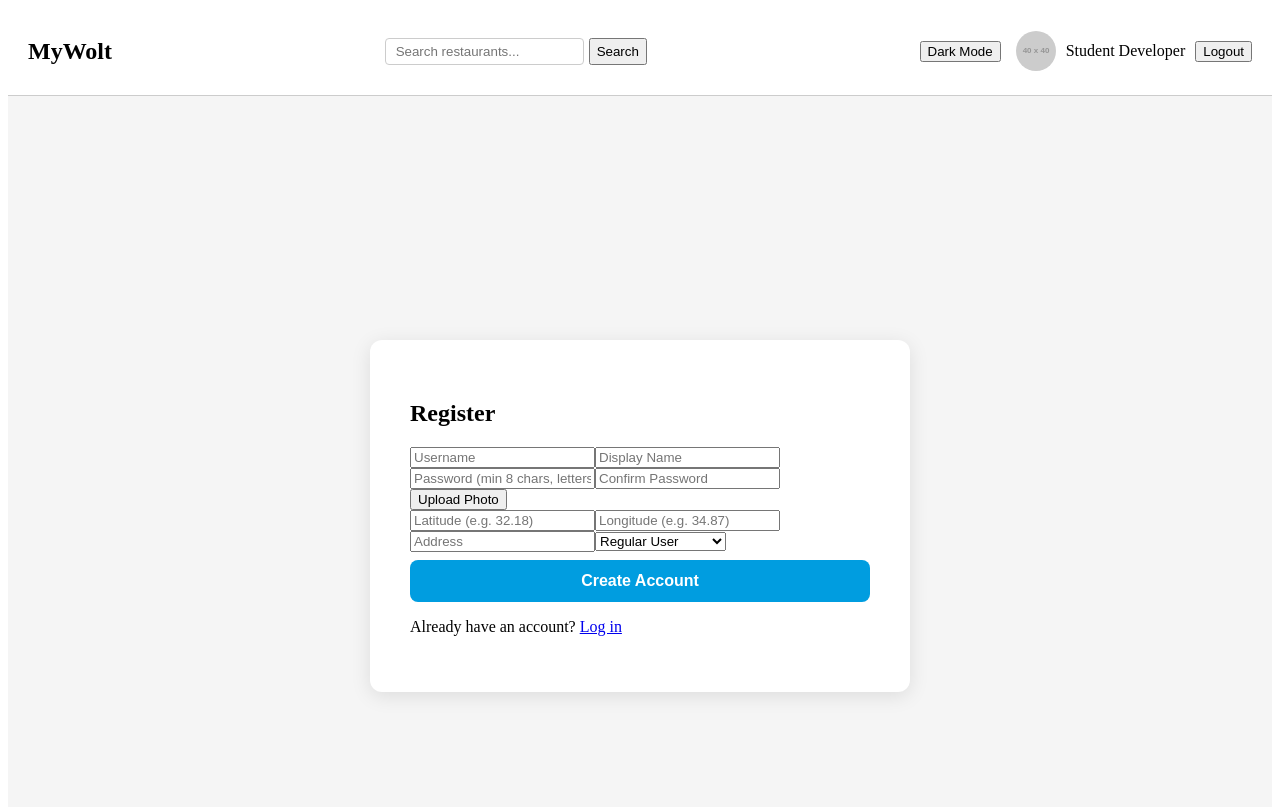
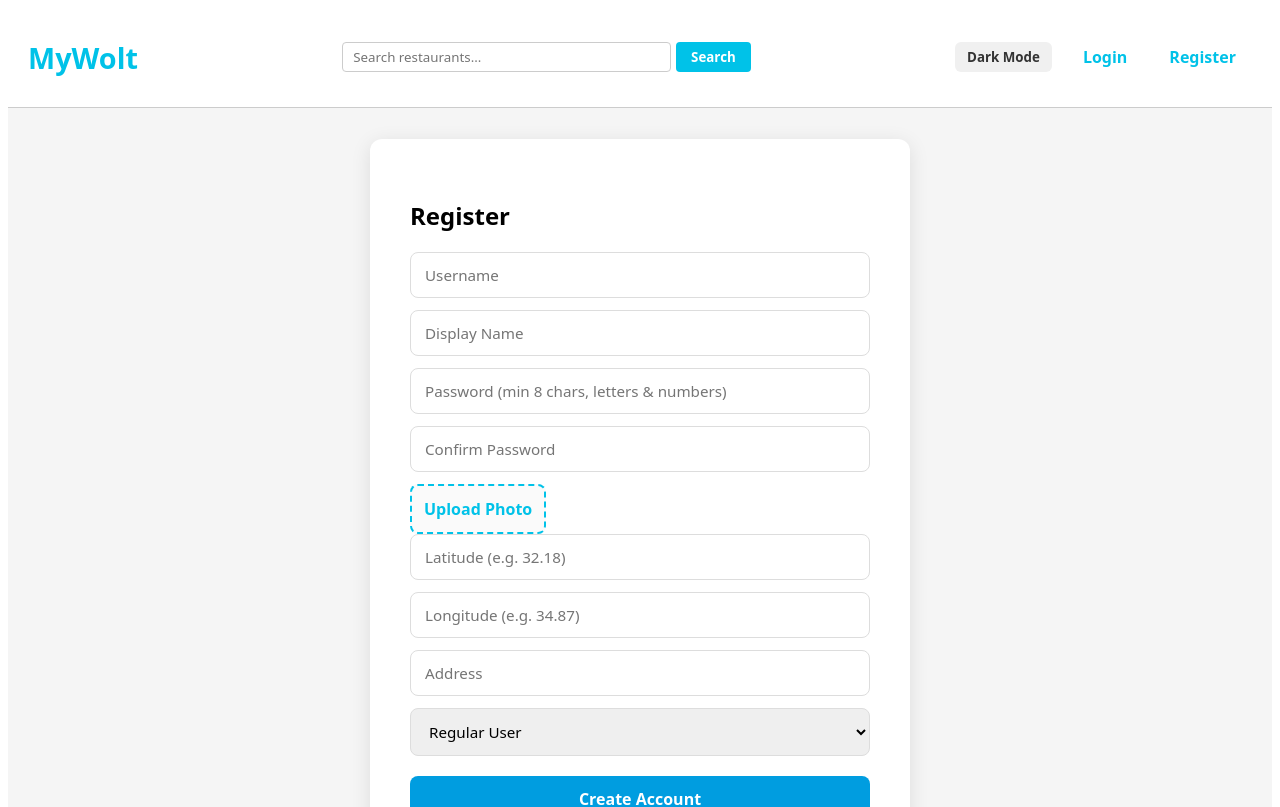
Before and after one commit to edenweinreb/ex1, a React (Create React App) app in the folder Ex1/src/ex4-react/: page /register in a window 1280 px wide. Shown: the top 807 px of the page. Built offline with nearby package versions, Linux system fonts and the light colour scheme.

Commit message:
register, login and home page styling

```diff
--- a/Ex1/src/ex4-react/src/App.js
+++ b/Ex1/src/ex4-react/src/App.js
@@ -13,10 +13,20 @@ import OrderDetail from './components/orders/OrderDetail';
 
 
 function App() {
+  const [user, setUser] = React.useState(() => {
+    const savedUser = localStorage.getItem('user');
+    return savedUser ? JSON.parse(savedUser) : null;
+  });
+
+  const handleLogout = () => {
+    localStorage.clear();
+    setUser(null);
+    window.location.href = '/login';
+  };
   return (
     <BrowserRouter>
       {/* Top navigation rendered on every page */}
-      <Header />
+      <Header currentUser={user} onLogout={handleLogout} />
 
       {/* SPA route definitions */}
       <Routes>
--- a/Ex1/src/ex4-react/src/components/auth/Register.css
+++ b/Ex1/src/ex4-react/src/components/auth/Register.css
@@ -223,3 +223,62 @@ body.dark-mode .pic-placeholder {
   background-color: #3a3a3a;
   border-color: #555;
 }
+
+.register-card input,
+.register-card select {
+  padding: 12px 14px;
+  border: 1.5px solid #ddd;
+  border-radius: 8px;
+  font-size: 0.95rem;
+  outline: none;
+  width: 100%;
+  box-sizing: border-box;
+  margin-bottom: 12px;
+  transition: border-color 0.2s;
+}
+
+.register-card input:focus,
+.register-card select:focus {
+  border-color: #00c2e8;
+  box-shadow: 0 0 0 3px rgba(0, 194, 232, 0.1);
+}
+
+file-upload-wrapper {
+  display: flex;
+  align-items: center;
+  gap: 15px;
+  margin-bottom: 24px;
+  width: 100%;
+}
+
+.btn-upload-custom {
+  flex: 1;
+  display: flex;
+  align-items: center;
+  justify-content: center;
+  gap: 8px;
+  padding: 12px;
+  background-color: #fafafa;
+  color: #00c2e8;
+  border: 2px dashed #00c2e8;
+  border-radius: 8px;
+  font-size: 1rem;
+  font-weight: 600;
+  cursor: pointer;
+  transition: all 0.2s ease;
+}
+
+.btn-upload-custom:hover {
+  background-color: #f0fbff;
+  border-color: #00a0be;
+  color: #00a0be;
+}
+
+body.dark-mode .btn-upload-custom {
+  background-color: #2a2a2a;
+  border-color: #00c2e8;
+}
+
+body.dark-mode .btn-upload-custom:hover {
+  background-color: #333;
+}
--- a/Ex1/src/ex4-react/src/components/auth/Register.js
+++ b/Ex1/src/ex4-react/src/components/auth/Register.js
@@ -116,9 +116,9 @@ function Register() {
             onChange={(e) => setVerifyPassword(e.target.value)}
           />
 
-          <div className="pic-row">
+          <div className="file-upload-wrapper">
             {previewUrl && <img src={previewUrl} alt="Preview" className="pic-preview" />}
-            <button type="button" onClick={() => fileInputRef.current.click()}>
+            <button type="button" className="btn-upload-custom" onClick={() => fileInputRef.current.click()}>
               {previewUrl ? 'Change Photo' : 'Upload Photo'}
             </button>
             <input
--- a/Ex1/src/ex4-react/src/components/home/Home.js
+++ b/Ex1/src/ex4-react/src/components/home/Home.js
@@ -1,6 +1,7 @@
 import React, { useState, useEffect } from 'react';
 import RestaurantMenu from '../restaurants/RestaurantMenu';
 import { useNavigate } from 'react-router-dom';
+import './Home.css';
 
 function Home() {
   const [restaurants, setRestaurants] = useState([]);
@@ -141,7 +142,9 @@ function Home() {
               <p>{r.description}</p>
               <div className="restaurant-card-footer">
                 <span>⭐ {r.rating} ★</span>
-                <span>📍 Distance score: {r.distance !== Infinity ? r.distance.toFixed(4) : 'N/A'}</span>
+                <span style={{ color: '#888', fontWeight: '500' }}>
+                  📍 {r.distance !== Infinity ? `${r.distance.toFixed(1)} km` : 'N/A'}
+                </span>
               </div>
             </div>
           ))}
--- a/Ex1/src/ex4-react/src/components/layout/Header.css
+++ b/Ex1/src/ex4-react/src/components/layout/Header.css
@@ -7,17 +7,24 @@
   padding: 10px 20px;
   border-bottom: 1px solid #ccc;
   transition: background-color 0.3s, color 0.3s;
+  background-color: white;
+  position: sticky;
+  top: 0;
+  z-index: 100;
 }
 
 .search-bar {
   display: flex;
   gap: 5px;
+  flex: 0.5;
 }
 
 .search-bar input {
   padding: 5px 10px;
   border: 1px solid #ccc;
   border-radius: 4px;
+  width: 100%;
+  outline: none;
 }
 
 .user-controls {
@@ -38,3 +45,76 @@
   border-radius: 50%;
   object-fit: cover;
 }
+
+.navbar-logo {
+  font-size: 1.8rem;
+  font-weight: 800;
+  color: #00c2e8;
+  text-decoration: none;
+}
+
+.search-bar input:focus {
+  border-color: #00c2e8;
+}
+
+.btn-search {
+  padding: 5px 15px;
+  background-color: #00c2e8;
+  color: white;
+  border: none;
+  border-radius: 4px;
+  cursor: pointer;
+  font-weight: bold;
+}
+
+.profile-placeholder {
+  width: 40px;
+  height: 40px;
+  background-color: #f0f0f0;
+  color: #333;
+  border-radius: 50%;
+  display: flex;
+  align-items: center;
+  justify-content: center;
+  font-weight: bold;
+  font-size: 1.2rem;
+  border: 1px solid #ddd;
+}
+
+.user-name {
+  font-weight: 600;
+  color: #333;
+}
+
+.btn-theme, .btn-logout {
+  padding: 6px 12px;
+  border-radius: 6px;
+  cursor: pointer;
+  font-weight: 600;
+  border: none;
+}
+
+.btn-theme {
+  background-color: #f0f0f0;
+  color: #333;
+}
+
+.btn-logout {
+  background-color: #ffe5e5;
+  color: #d32f2f;
+}
+
+.btn-login-link, .btn-register-link {
+  text-decoration: none;
+  font-weight: bold;
+  color: #00c2e8;
+  padding: 8px 16px;
+}
+
+body.dark-mode .navbar {
+  background-color: #1a1a1a;
+  border-bottom-color: #333;
+}
+body.dark-mode .user-name { color: #f0f0f0; }
+body.dark-mode .btn-theme { background-color: #333; color: #f0f0f0; }
+body.dark-mode .search-bar input { background-color: #333; border-color: #555; color: #fff; }
--- a/Ex1/src/ex4-react/src/components/layout/Header.js
+++ b/Ex1/src/ex4-react/src/components/layout/Header.js
@@ -1,8 +1,8 @@
 import React, { useState, useRef } from 'react';
-import { Link, useNavigate } from 'react-router-dom';
+import { Link} from 'react-router-dom';
 import "./Header.css";
 
-function Header() {
+function Header({ currentUser, onLogout }) {
   // Manage search input state
   const [searchQuery, setSearchQuery] = useState('');
   const searchInputRef = useRef(null);
@@ -10,15 +10,7 @@ function Header() {
   // Manage application theme state
   const [isDarkMode, setIsDarkMode] = useState(false);
 
-  // MOCK USER STATE: Simulates a logged-in user.
-  // TODO: Replace this with real user data from context/JWT after successful login.
-  const [user, setUser] = useState({
-    isLoggedIn: true, // Change to 'false' to test the Logged-Out view
-    displayName: "Student Developer",
-    profilePic: "https://via.placeholder.com/40" // Placeholder image URL
-  });
 
-  const navigate = useNavigate();
 
   const handleSearchChange = (e) => {
     setSearchQuery(e.target.value);
@@ -42,20 +34,13 @@ function Header() {
     });
   };
 
-  const handleLogout = () => {
-    //Remove the token from storage to logout
-    localStorage.removeItem('token');
-    //Reset the mock global user state
-    setUser({ isLoggedIn: false, displayName: "", profilePic: "" });
-    //Redirect the user to the login page immediately
-    navigate('/login');
-  };
+
 
   return (
     <nav className="navbar" >
 
       {/* 1. Logo */}
-      <h2><Link to="/" style={{ color: 'inherit', textDecoration: 'none' }}>MyWolt</Link></h2>
+      <h2><Link to="/" className="navbar-logo">MyWolt</Link></h2>
 
       {/* 2. Search Bar */}
       <div className="search-bar">
@@ -66,32 +51,33 @@ function Header() {
           onChange={handleSearchChange}
           placeholder="Search restaurants..."
         />
-        <button onClick={handleFocusSearch}>Search</button>
+        <button className="btn-search" onClick={handleFocusSearch}>Search</button>
       </div>
 
       {/* 3. User Controls & Theme */}
       <div className="user-controls">
-        <button onClick={toggleTheme}>
+        <button className="btn-theme" onClick={toggleTheme}>
           {isDarkMode ? 'Light Mode' : 'Dark Mode'}
         </button>
 
+
         {/* Conditional Rendering: Check if user is logged in */}
-        {user.isLoggedIn ? (
-          // Logged-In View: Show profile picture, name, and logout button
+        {currentUser ? (
           <div className="profile-section">
-            <img
-              src={user.profilePic}
-              alt="Profile"
-              className="profile-pic"
-            />
-            <span>{user.displayName}</span>
-            <button onClick={handleLogout}>Logout</button>
+            {currentUser.profilePic ? (
+              <img src={currentUser.profilePic} alt="Profile" className="profile-pic" />
+            ) : (
+              <div className="profile-placeholder">
+                {currentUser.name ? currentUser.name.charAt(0).toUpperCase() : 'U'}
+              </div>
+            )}
+            <span className="user-name">{currentUser.name || currentUser.displayName}</span>
+            <button onClick={onLogout} className="btn-logout">Logout</button>
           </div>
         ) : (
-          // Logged-Out View: Show login and register links
           <div className="profile-section">
-            <Link to="/login">Login</Link>
-            <Link to="/register">Register</Link>
+            <Link to="/login" className="btn-login-link">Login</Link>
+            <Link to="/register" className="btn-register-link">Register</Link>
           </div>
         )}
       </div>
--- a/Ex1/src/ex4-react/src/components/restaurants/RestaurantMenu.js
+++ b/Ex1/src/ex4-react/src/components/restaurants/RestaurantMenu.js
@@ -1,5 +1,6 @@
 import React, { useState, useEffect } from 'react';
 import { useParams, useNavigate } from 'react-router-dom';
+import './RestaurantMenu.css';
 
 function RestaurantMenu() {
   const { id } = useParams(); // Automatically extracts the ID from the URL
--- a/Ex1/src/ex4-react/src/index.css
+++ b/Ex1/src/ex4-react/src/index.css
@@ -2,6 +2,11 @@ body {
   transition: background-color 0.3s ease, color 0.3s ease;
   background-color: #ffffff;
   color: #000000;
+  font-family: system-ui, -apple-system, BlinkMacSystemFont, "Segoe UI", Roboto, Helvetica, Arial, sans-serif;
+}
+
+input, button, select, textarea {
+  font-family: inherit;
 }
 
 body.dark-mode {
```
Also changed, not shown: Ex1/src/ex4-react/src/components/home/Home.css (+159 -0 lines).
